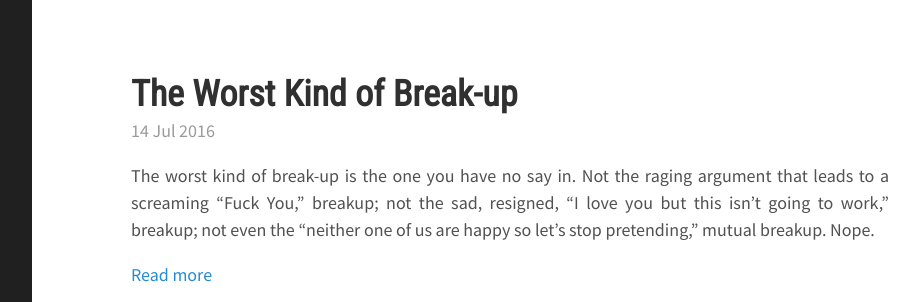
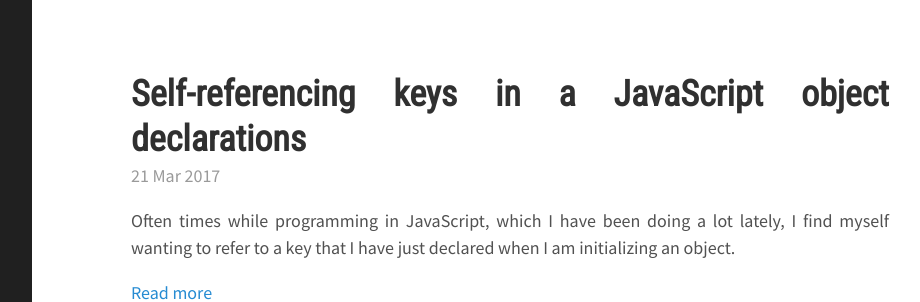
Before and after one commit to khzaw/khzaw.github.io, a Jekyll site: the page built from index.html, in a window 1280 px wide and 900 px high, cut to the strip 0-302 px from the top of the window. Shown: the whole strip, without its empty margins (292-1212 px from the left). Built offline with Jekyll 4.4.1, drawn with Linux system fonts in a browser that asks for light colours; the list of posts is cut into pages by our own code.

Commit message:
Finish an article

```diff
--- /dev/null
+++ b/_posts/2017-03-21-self-references-in-object-declrations-in-javascript.md
@@ -0,0 +1,33 @@
+---
+layout: post
+title: Self-referencing keys in a JavaScript object declarations
+tags: javascript, programming languages
+---
+
+Often times while programming in JavaScript, which I have been doing a lot lately, I find myself wanting to refer to a key that I have just declared when I am initializing an object.
+
+{% highlight javascript %}
+const myNewObj = {
+  a: 'xxx',
+  b: 'yyy',
+  c: a + this.b, // doesn't work
+};
+
+console.log(myNewObj.c); // undefined
+{% endhighlight %}
+
+Here, neither `a` or `this.b` would work since there is no `a` yet while `c` is being defined and `this` does not refer to `myNewObj`. Obviously, you could define `xxx` and `yyy` in separate variables first and refer to them later in the object initialization. Or you could initialize the object without `c` key and later define `c` as `myNewObj.c = myNewObj.a + myNewObj.b;`. But a neater way that I found out is to utilize `getters`.
+
+
+{% highlight javascript %}
+const myNewObj = {
+  a: 'xxx',
+  b: 'yyy',
+  get c() {
+    return this.a + this.b;
+  }
+};
+
+console.log(myNewObj.c); // 'xxxyyy'
+{% endhighlight %}
+Pretty neat, isn't it!
```
Also changed, not shown: _drafts/8-years-later.md (added, +10 -0 lines), _posts/2016-07-14-the-worst-kind-of-breakup.md (+0 -2 lines).
